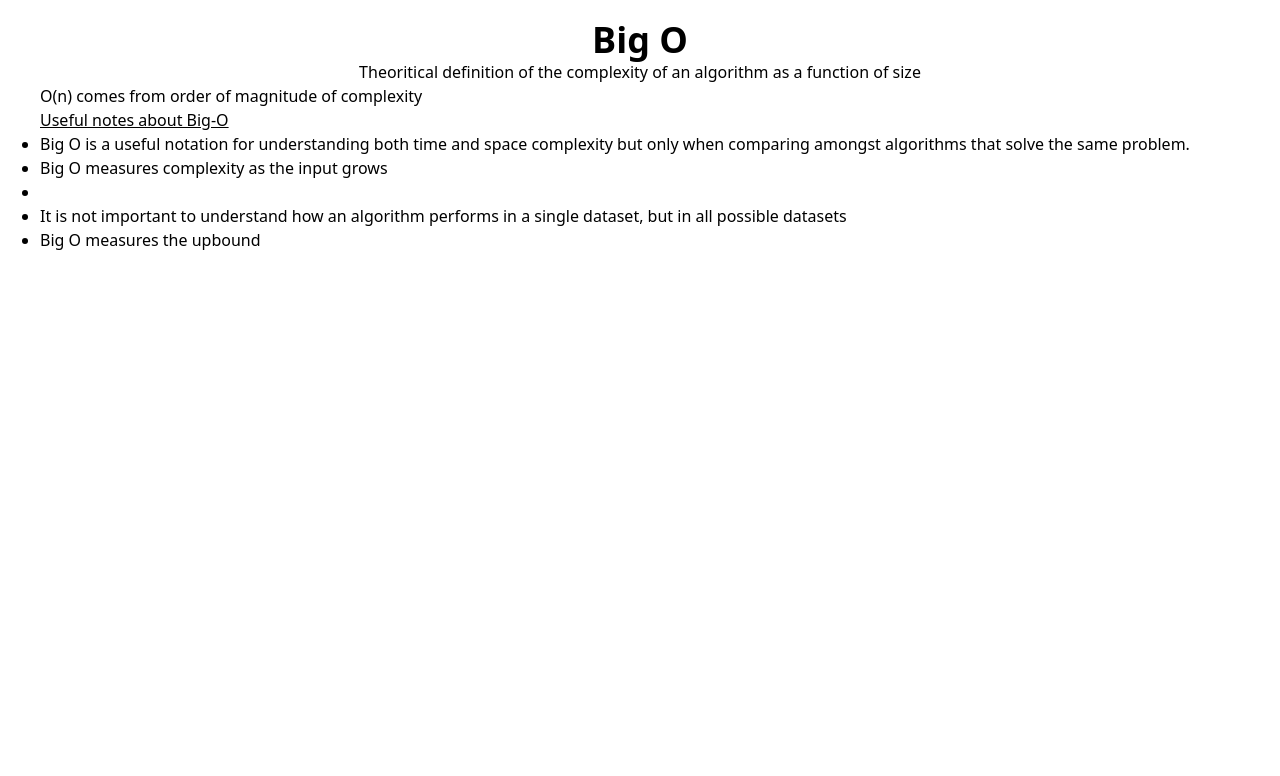
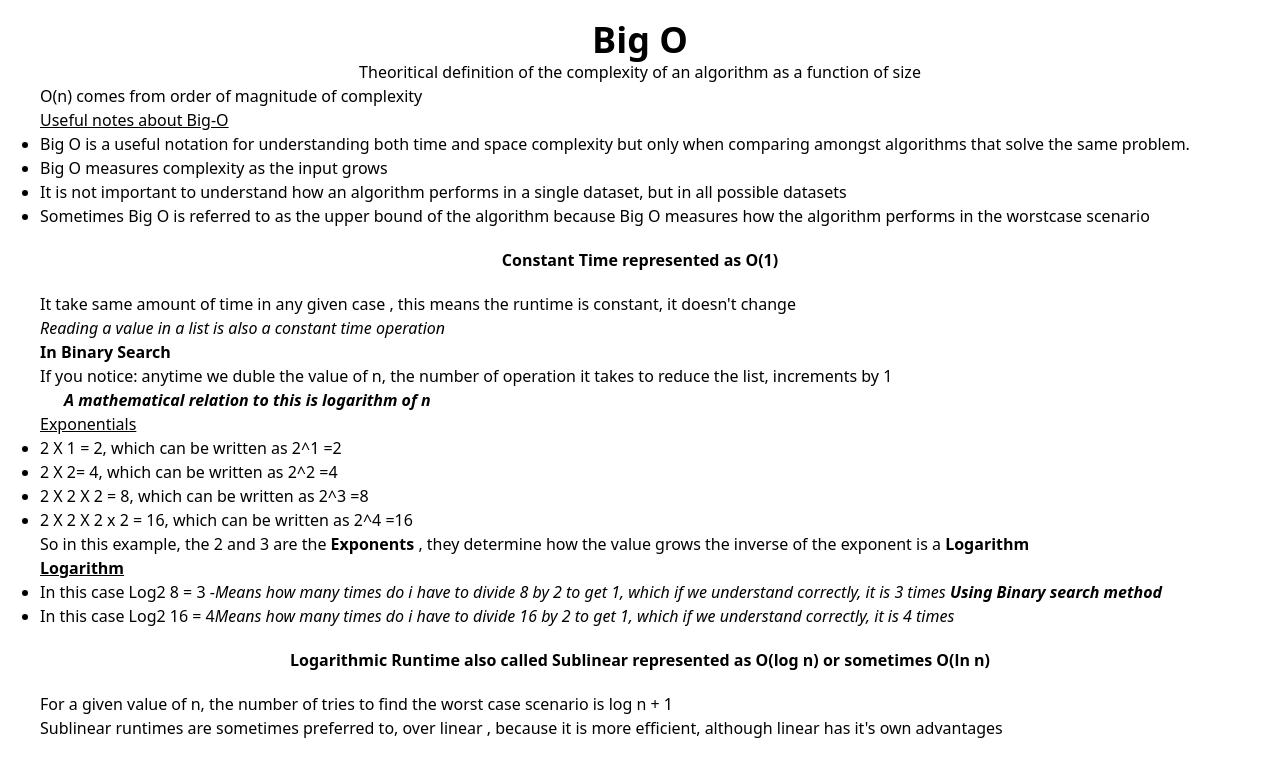
Before and after one commit to 1am-programmer/Data-structures-and-Algorithm, a React (Vite) app: page /big-o in a window 1280 px wide. Shown: the top 776 px of the page. Built offline with nearby package versions, Linux system fonts and the light colour scheme.

Commit message:
Big O/ Linear and Sublinear algorithms

```diff
--- a/router/BigO.jsx
+++ b/router/BigO.jsx
@@ -25,13 +25,94 @@ export default function BigO() {
         <li className="list-disc">
           Big O measures complexity as the input grows
         </li>
-        <li className="list-disc"></li>
         <li className="list-disc">
           It is not important to understand how an algorithm performs in a
           single dataset, but in all possible datasets
         </li>
-        <li className="list-disc">Big O measures the upbound</li>
+        <li className="list-disc">
+          Sometimes Big O is referred to as the upper bound of the algorithm
+          because Big O measures how the algorithm performs in the worstcase
+          scenario
+        </li>
       </ul>
+
+      <div>
+        <h3 className="font-bold py-5 text-center">
+          Constant Time represented as O(1)
+        </h3>
+        <p>
+          It take same amount of time in any given case , this means the runtime
+          is constant, it doesn't change
+          <br />
+          <span className="italic">
+            Reading a value in a list is also a constant time operation
+          </span>
+        </p>
+        <div>
+          <p className="font-bold">In Binary Search</p>
+          <p>
+            If you notice: anytime we duble the value of n, the number of
+            operation it takes to reduce the list, increments by 1
+          </p>
+          <span className="italic font-bold p-6">
+            A mathematical relation to this is logarithm of n
+          </span>
+          <p className="underline">Exponentials</p>
+          <ul>
+            <li className="list-disc">
+              2 X 1 = 2, which can be written as 2^1 =2
+            </li>
+            <li className="list-disc">
+              2 X 2= 4, which can be written as 2^2 =4
+            </li>
+            <li className="list-disc">
+              2 X 2 X 2 = 8, which can be written as 2^3 =8
+            </li>
+            <li className="list-disc">
+              2 X 2 X 2 x 2 = 16, which can be written as 2^4 =16
+            </li>
+          </ul>
+          <p>
+            So in this example, the 2 and 3 are the <strong>Exponents </strong>{" "}
+            , they determine how the value grows the inverse of the exponent is
+            a <strong> Logarithm</strong>
+          </p>
+          <p className="font-bold underline p-5">Logarithm</p>
+          <ul>
+            <li className="list-disc">
+              In this case Log2 8 = 3 -
+              <span className="italic">
+                Means how many times do i have to divide 8 by 2 to get 1, which
+                if we understand correctly, it is 3 times{" "}
+                <span className="font-bold"> Using Binary search method </span>
+              </span>
+            </li>
+            <li className="list-disc">
+              In this case Log2 16 = 4
+              <span className="italic">
+                Means how many times do i have to divide 16 by 2 to get 1, which
+                if we understand correctly, it is 4 times
+              </span>
+            </li>
+          </ul>
+        </div>
+      </div>
+      <div>
+        <h3 className="font-bold py-5 text-center">
+          Logarithmic Runtime also called Sublinear represented as O(log n) or
+          sometimes O(ln n)
+        </h3>
+
+        <p>
+          {" "}
+          For a given value of n, the number of tries to find the worst case
+          scenario is log n + 1
+        </p>
+        <p>
+          Sublinear runtimes are sometimes preferred to, over linear , because
+          it is more efficient, although linear has it's own advantages{" "}
+        </p>
+      </div>
     </div>
   );
 }
```
